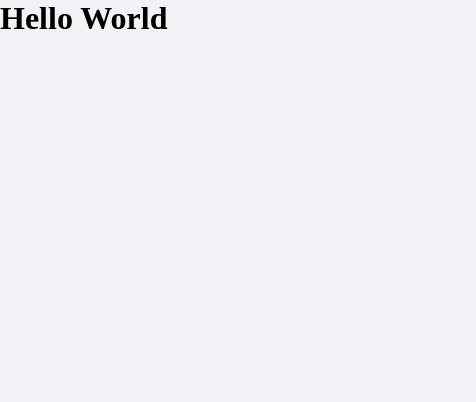
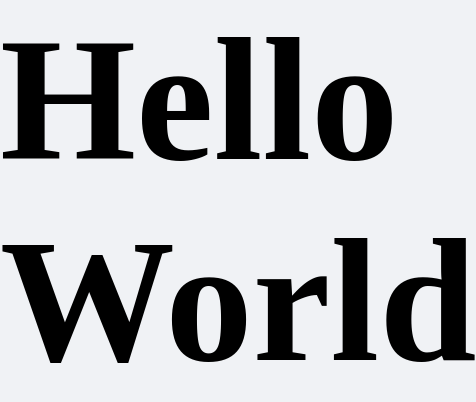
Before and after one commit to Simon-4/expense-tracker, a React (Create React App) app: page / in a window 390 px wide. Shown: the top 402 px of the page, 476 px wide, since content can reach past the window. Built offline with nearby package versions, Linux system fonts and the light colour scheme.

Commit message:
Add media queries

```diff
--- a/src/styles/global.ts
+++ b/src/styles/global.ts
@@ -11,6 +11,16 @@ export const GlobalStyle = createGlobalStyle`
     box-sizing: border-box;
   }
 
+  html {
+    @media (max-width: 1080px) {
+      font-size: 93.75px;
+    }
+
+    @media (max-width: 720px) {
+      font-size: 87.5px;
+    }
+  }
+
   body {
     background: var(--background);
     -webkit-font-smoothing: antialiased;
```
